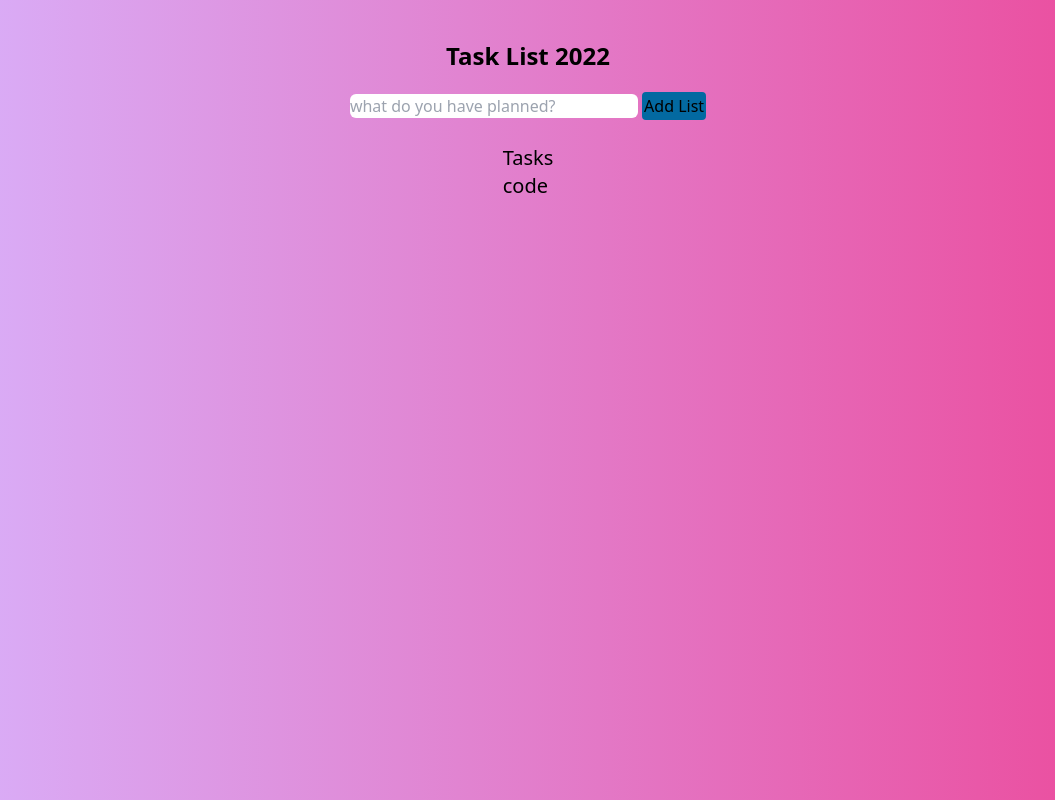
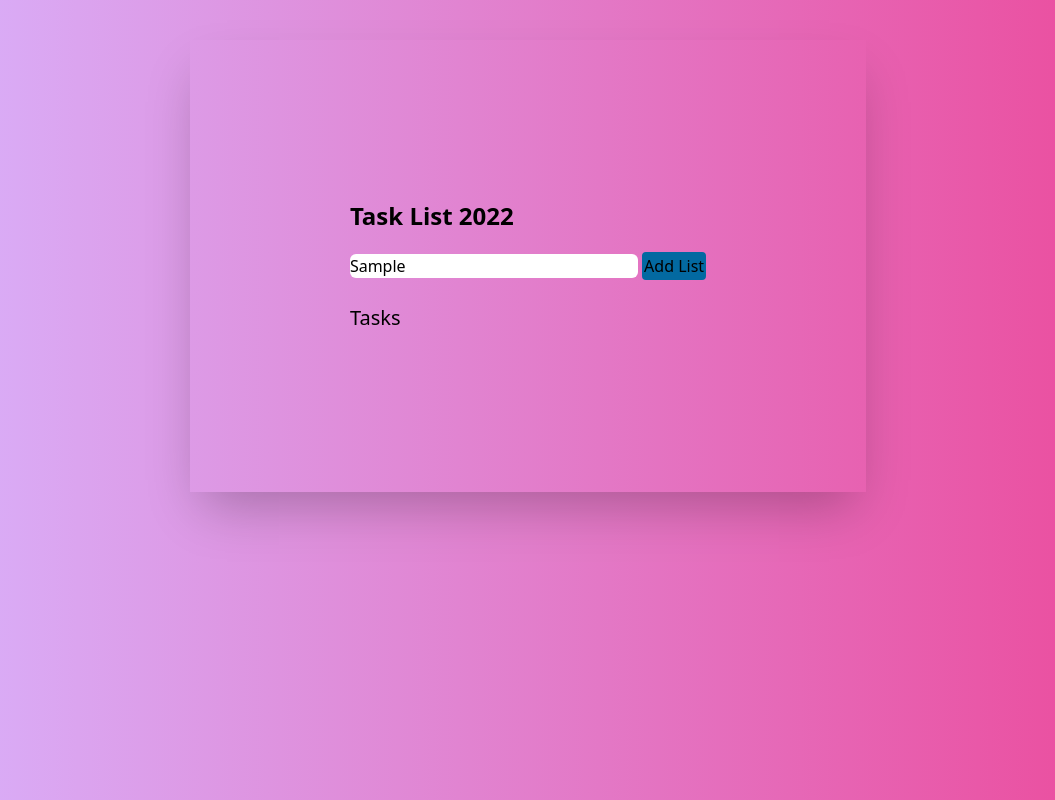
Before and after one commit to OsgoodPaekid/to-do-list, a plain HTML site: page index.html in a window 1280 px wide. Both pictures are taken after typing "Sample" into the empty fields and a click on the button "Add List". Shown: the whole page, without its empty margins (112-1167 px from the left). Drawn offline with nearby package versions, Linux system fonts and the light colour scheme.

Commit message:
added an event listener

```diff
--- a/index.html
+++ b/index.html
@@ -10,19 +10,22 @@
 
 </head>
 <body class="m-10 bg-gradient-to-r from-purple-300 to-pink-500">
+    <div class="shadow-2xl p-40">
         <header class="text-grey-400 font-black text-2xl">
             <h1>Task List 2022</h1>
         </header>
 
         <section class="max-w-fit mt-5" >
+            <form id="task-form">
                 <input type="text" placeholder="what do you have planned?" class="w-72 rounded-md" id="text-section">
-        <button class="rounded bg-cyan-500 hover:bg-sky-500 focus:bg-sky-700 border-solid border-2 border-sky-700" id="add-list">Add List</button>
+                <button type="submit" class="rounded bg-cyan-500 hover:bg-sky-500 focus:bg-sky-700 border-solid border-2 border-sky-700" id="add-list">Add List</button>
+            </form>
         </section>
         <section class="mt-6 text-xl">
             <h2>Tasks</h2>
-        <div id="task-section">code</div>
+            <div id="task-section"></div>
         </section>
-
+    </div>
     <script src="index.js"></script>
 </body>
 </html>
--- a/index.js
+++ b/index.js
@@ -1,16 +1,13 @@
-let myArr = []
 const addListButton = document.getElementById("add-list")
 const textSection = document.getElementById("text-section")
-let taskSection = document.getElementById("task-section")
+const taskSection = document.getElementById("task-section")
+const taskForm = document.getElementById("task-form")
 
-addListButton.addEventListener("click", function(){
-    myArr.push(textSection)
-    textSection.value = ""
-    localStorage.setItem("myArr", JSON.stringify("myArr"))
-    moveToHtmlInput()
-})
+taskForm.addEventListener("submit", addItem)
 
-function getInputValue(){
-    let inputValue = document.getElementById("text-Section").value;
-    alert(inputValue)
+function addItem (e){
+    e.preventDefault();
+    const taskValue = textSection.value;
+    console.log(taskValue)
+    taskValue.innerHTML = taskSection
 }
```
Lines whose indentation alone changed are shown as unchanged.
